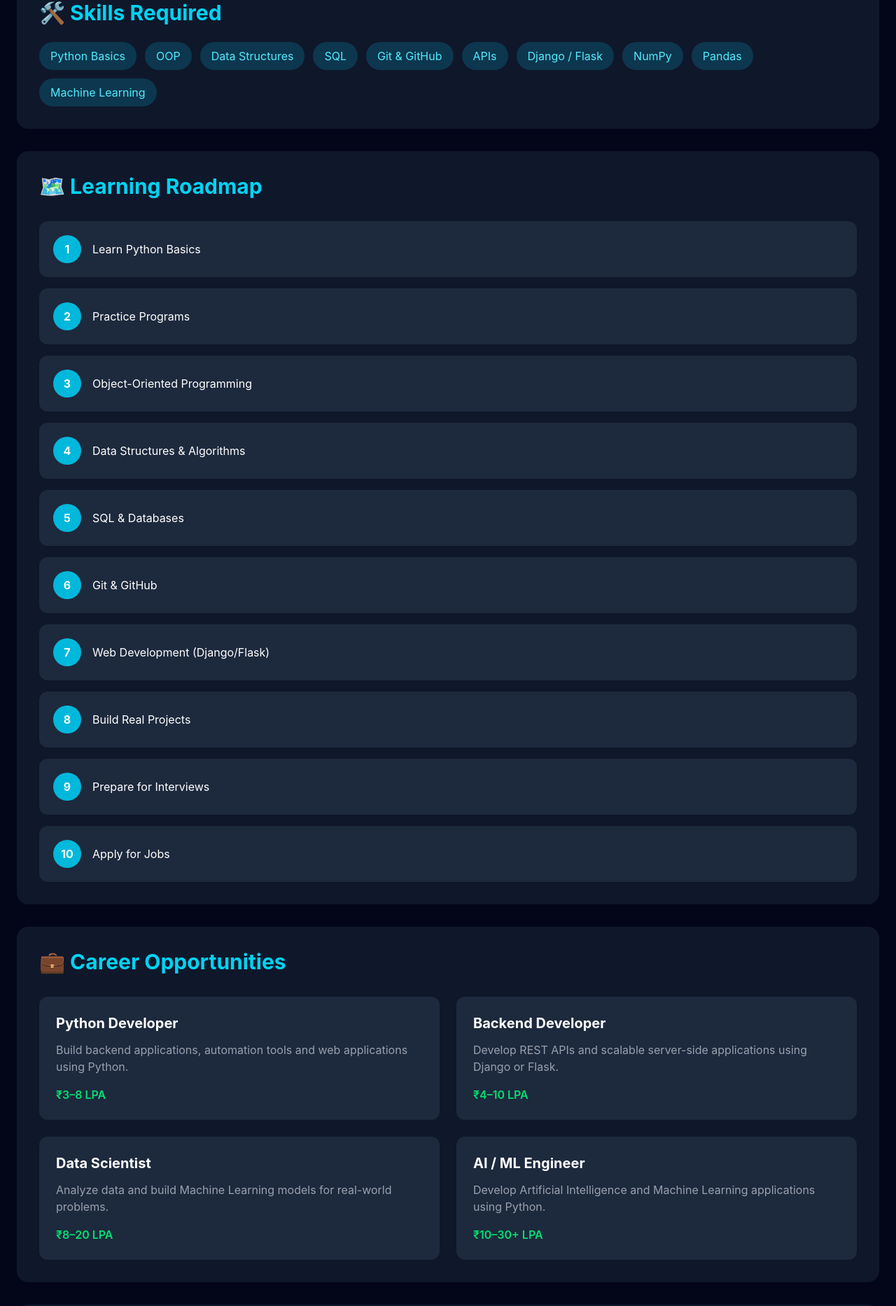
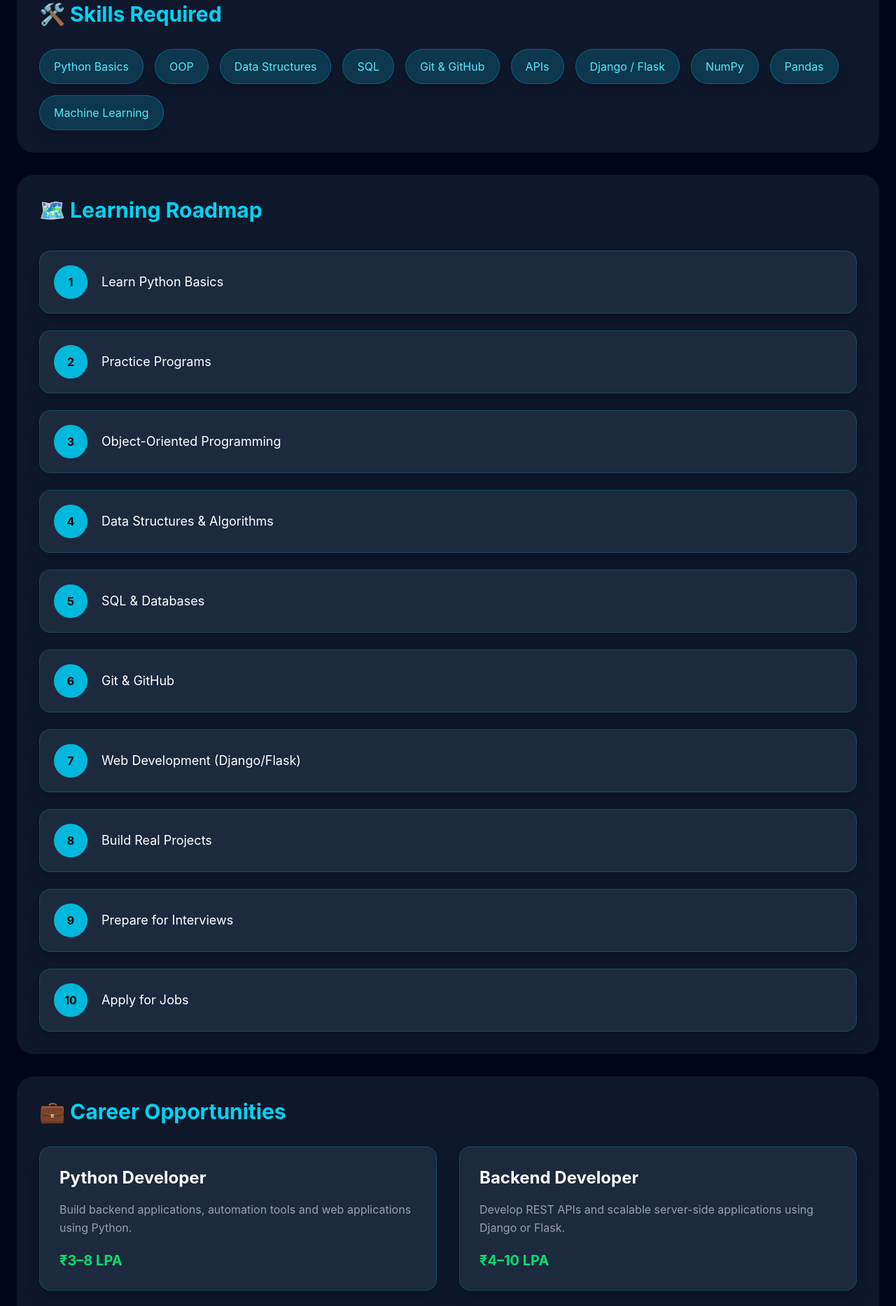
Before and after one commit to goggiharsha-oss/CodeCareer-AI, a React (Vite) app: page /python in a window 1280 px wide. Shown: the part 597-2463 px from the top of the page at 70% size. Built offline with nearby package versions, Linux system fonts and the light colour scheme.

Commit message:
Add premium 3D card animations for Python page

```diff
--- /dev/null
+++ b/src/components/PremiumCard.jsx
@@ -0,0 +1,97 @@
+import { motion } from "framer-motion";
+import { useState } from "react";
+
+function PremiumCard({ children, className = "" }) {
+
+  const [rotate, setRotate] = useState({
+    x: 0,
+    y: 0,
+  });
+
+
+  const handleMove = (e) => {
+
+    const card = e.currentTarget;
+
+    const rect = card.getBoundingClientRect();
+
+
+    const x = e.clientX - rect.left;
+    const y = e.clientY - rect.top;
+
+
+    const rotateX = ((y / rect.height) - 0.5) * 15;
+    const rotateY = ((x / rect.width) - 0.5) * 15;
+
+
+    setRotate({
+      x: rotateX,
+      y: rotateY,
+    });
+
+  };
+
+
+  return (
+
+    <motion.div
+
+      onMouseMove={handleMove}
+
+
+      onMouseLeave={() =>
+        setRotate({
+          x:0,
+          y:0
+        })
+      }
+
+
+      animate={{
+        rotateX: rotate.x,
+        rotateY: rotate.y,
+      }}
+
+
+      whileHover={{
+        scale:1.05,
+        y:-10
+      }}
+
+
+      transition={{
+        type:"spring",
+        stiffness:200,
+        damping:15
+      }}
+
+
+      style={{
+        transformStyle:"preserve-3d",
+        perspective:1000
+      }}
+
+
+      className={`
+        bg-slate-800
+        rounded-2xl
+        border
+        border-cyan-400/20
+        shadow-xl
+        hover:shadow-cyan-500/40
+        transition
+        ${className}
+      `}
+
+    >
+
+      {children}
+
+    </motion.div>
+
+  );
+
+}
+
+
+export default PremiumCard;
--- a/src/pages/Python.jsx
+++ b/src/pages/Python.jsx
@@ -1,6 +1,10 @@
 import { Link } from "react-router-dom";
+import { motion } from "framer-motion";
+import PremiumCard from "../components/PremiumCard";
+
 
 function Python() {
+
   const skills = [
     "Python Basics",
     "OOP",
@@ -13,6 +17,7 @@ function Python() {
     "Pandas",
     "Machine Learning",
   ];
+
 
   const roadmap = [
     "Learn Python Basics",
@@ -27,6 +32,7 @@ function Python() {
     "Apply for Jobs",
   ];
 
+
   const companies = [
     "Google",
     "Microsoft",
@@ -38,35 +44,63 @@ function Python() {
     "Zoho",
   ];
 
+
   const careers = [
     {
-      role: "Python Developer",
-      salary: "₹3–8 LPA",
-      desc: "Build backend applications, automation tools and web applications using Python.",
+      role:"Python Developer",
+      salary:"₹3–8 LPA",
+      desc:"Build backend applications, automation tools and web applications using Python."
     },
+
     {
-      role: "Backend Developer",
-      salary: "₹4–10 LPA",
-      desc: "Develop REST APIs and scalable server-side applications using Django or Flask.",
+      role:"Backend Developer",
+      salary:"₹4–10 LPA",
+      desc:"Develop REST APIs and scalable server-side applications using Django or Flask."
     },
+
     {
-      role: "Data Scientist",
-      salary: "₹8–20 LPA",
-      desc: "Analyze data and build Machine Learning models for real-world problems.",
+      role:"Data Scientist",
+      salary:"₹8–20 LPA",
+      desc:"Analyze data and build Machine Learning models for real-world problems."
     },
+
     {
-      role: "AI / ML Engineer",
-      salary: "₹10–30+ LPA",
-      desc: "Develop Artificial Intelligence and Machine Learning applications using Python.",
-    },
+      role:"AI / ML Engineer",
+      salary:"₹10–30+ LPA",
+      desc:"Develop Artificial Intelligence and Machine Learning applications using Python."
+    }
   ];
 
+
+
   return (
-    <div className="min-h-screen bg-slate-950 text-white">
 
-      {/* Header */}
+    <motion.div
+
+      initial={{
+        opacity:0
+      }}
+
+      animate={{
+        opacity:1
+      }}
+
+      transition={{
+        duration:0.8
+      }}
+
+      className="min-h-screen bg-slate-950 text-white"
+
+    >
+
+
+
+      {/* HEADER */}
+
       <div className="bg-slate-900 border-b border-slate-800">
+
         <div className="max-w-7xl mx-auto px-6 py-8">
+
 
           <Link
             to="/"
@@ -75,170 +109,535 @@ function Python() {
             ← Back to Home
           </Link>
 
-          <h1 className="text-5xl font-bold mt-6">
+
+
+          <motion.h1
+
+            initial={{
+              opacity:0,
+              y:50
+            }}
+
+            animate={{
+              opacity:1,
+              y:0
+            }}
+
+            transition={{
+              duration:0.8
+            }}
+
+            className="text-5xl font-bold mt-6"
+
+          >
             🐍 Python Programming
-          </h1>
+
+          </motion.h1>
+
+
 
           <p className="text-gray-400 mt-4 text-lg">
+
             Python is one of the most popular programming languages used in
             AI, Machine Learning, Data Science, Automation,
             Web Development, Cyber Security and Software Development.
+
           </p>
 
+
         </div>
+
       </div>
+
+
+
+
 
       <div className="max-w-7xl mx-auto px-6 py-12">
 
-        {/* Salary */}
-        <div className="bg-slate-900 rounded-2xl p-8 mb-8">
+
+
+        {/* SALARY */}
+
+
+        <section className="bg-slate-900 rounded-3xl p-8 mb-8">
+
 
           <h2 className="text-3xl font-bold text-cyan-400">
+
             💰 Salary
+
           </h2>
+
+
 
           <div className="grid md:grid-cols-3 gap-6 mt-8">
 
-            <div className="bg-slate-800 p-6 rounded-xl">
-              <h3 className="font-bold">Fresher</h3>
+
+
+            <PremiumCard className="p-6">
+
+              <h3 className="font-bold">
+                Fresher
+              </h3>
+
               <p className="text-3xl text-green-400 mt-3">
                 ₹3–6 LPA
               </p>
-            </div>
 
-            <div className="bg-slate-800 p-6 rounded-xl">
-              <h3 className="font-bold">Experienced</h3>
+            </PremiumCard>
+
+
+
+
+            <PremiumCard className="p-6">
+
+              <h3 className="font-bold">
+                Experienced
+              </h3>
+
               <p className="text-3xl text-yellow-400 mt-3">
                 ₹8–18 LPA
               </p>
-            </div>
 
-            <div className="bg-slate-800 p-6 rounded-xl">
-              <h3 className="font-bold">Senior</h3>
+            </PremiumCard>
+
+
+
+
+            <PremiumCard className="p-6">
+
+              <h3 className="font-bold">
+                Senior
+              </h3>
+
               <p className="text-3xl text-cyan-400 mt-3">
                 ₹20+ LPA
               </p>
-            </div>
 
-          </div>
-        </div>
+            </PremiumCard>
 
-        {/* Skills */}
-        <div className="bg-slate-900 rounded-2xl p-8 mb-8">
 
-          <h2 className="text-3xl font-bold text-cyan-400">
-            🛠 Skills Required
-          </h2>
-
-          <div className="flex flex-wrap gap-3 mt-6">
-            {skills.map((skill) => (
-              <span
-                key={skill}
-                className="bg-cyan-500/20 text-cyan-300 px-4 py-2 rounded-full"
-              >
-                {skill}
-              </span>
-            ))}
-          </div>
-
-        </div>
-                {/* Roadmap */}
-        <div className="bg-slate-900 rounded-2xl p-8 mb-8">
-
-          <h2 className="text-3xl font-bold text-cyan-400">
-            🗺 Learning Roadmap
-          </h2>
-
-          <div className="space-y-4 mt-8">
-
-            {roadmap.map((step, index) => (
-              <div
-                key={index}
-                className="bg-slate-800 p-5 rounded-xl flex items-center gap-4"
-              >
-
-                <div className="w-10 h-10 rounded-full bg-cyan-500 flex items-center justify-center font-bold">
-                  {index + 1}
-                </div>
-
-                <p>{step}</p>
-
-              </div>
-            ))}
 
           </div>
 
-        </div>
+
+        </section>
+                {/* SKILLS */}
+
+        <section className="bg-slate-900 rounded-3xl p-8 mb-8">
 
 
-        {/* Career Opportunities */}
-        <div className="bg-slate-900 rounded-2xl p-8 mb-8">
+          <h2 className="text-3xl font-bold text-cyan-400">
 
-          <h2 className="text-3xl font-bold text-cyan-400">
-            💼 Career Opportunities
+            🛠 Skills Required
+
           </h2>
 
 
-          <div className="grid md:grid-cols-2 gap-6 mt-8">
 
-            {careers.map((career) => (
+          <div className="flex flex-wrap gap-4 mt-8">
 
-              <div
-                key={career.role}
-                className="bg-slate-800 rounded-xl p-6"
+
+            {skills.map((skill,index)=>(
+
+
+              <motion.div
+
+                key={skill}
+
+                initial={{
+                  opacity:0,
+                  scale:0.5
+                }}
+
+                whileInView={{
+                  opacity:1,
+                  scale:1
+                }}
+
+                viewport={{
+                  once:true
+                }}
+
+                transition={{
+                  delay:index*0.05
+                }}
+
+                whileHover={{
+                  scale:1.15,
+                  rotateZ:3
+                }}
+
+                className="
+                bg-cyan-500/20
+                border
+                border-cyan-400/30
+                text-cyan-300
+                px-5
+                py-3
+                rounded-full
+                cursor-pointer
+                shadow-lg
+                hover:shadow-cyan-500/40
+                "
+
               >
 
-                <h3 className="text-xl font-bold">
-                  {career.role}
-                </h3>
+                {skill}
 
-                <p className="text-gray-400 mt-3">
-                  {career.desc}
-                </p>
 
-                <p className="text-green-400 font-semibold mt-4">
-                  {career.salary}
-                </p>
+              </motion.div>
 
-              </div>
 
             ))}
 
+
           </div>
 
-        </div>
+
+        </section>
 
 
-        {/* Companies */}
-        <div className="bg-slate-900 rounded-2xl p-8">
+
+
+
+
+
+        {/* ROADMAP */}
+
+
+        <section className="bg-slate-900 rounded-3xl p-8 mb-8">
+
 
           <h2 className="text-3xl font-bold text-cyan-400">
-            🏢 Top Companies
+
+            🗺 Learning Roadmap
+
           </h2>
 
 
-          <div className="grid md:grid-cols-4 gap-5 mt-8">
 
-            {companies.map((company) => (
 
-              <div
-                key={company}
-                className="bg-slate-800 rounded-xl p-6 text-center font-semibold hover:bg-cyan-600 transition"
+          <div className="mt-10 space-y-6 relative">
+
+
+
+            {roadmap.map((step,index)=>(
+
+
+              <motion.div
+
+
+                key={index}
+
+
+                initial={{
+                  opacity:0,
+                  x:-80
+                }}
+
+
+                whileInView={{
+                  opacity:1,
+                  x:0
+                }}
+
+
+                viewport={{
+                  once:true
+                }}
+
+
+                transition={{
+                  duration:0.5,
+                  delay:index*0.1
+                }}
+
+
               >
-                {company}
-              </div>
+
+
+
+                <PremiumCard className="p-5 flex items-center gap-5">
+
+
+                  <motion.div
+
+                    whileHover={{
+                      rotate:360
+                    }}
+
+                    transition={{
+                      duration:0.5
+                    }}
+
+                    className="
+                    w-12
+                    h-12
+                    rounded-full
+                    bg-cyan-500
+                    flex
+                    items-center
+                    justify-center
+                    font-bold
+                    text-black
+                    "
+
+                  >
+
+                    {index+1}
+
+
+                  </motion.div>
+
+
+
+                  <p className="text-lg">
+
+                    {step}
+
+                  </p>
+
+
+
+                </PremiumCard>
+
+
+
+              </motion.div>
+
 
             ))}
 
+
           </div>
 
-        </div>
+
+        </section>
+                {/* CAREER OPPORTUNITIES */}
+
+
+        <section className="bg-slate-900 rounded-3xl p-8 mb-8">
+
+
+          <h2 className="text-3xl font-bold text-cyan-400">
+
+            💼 Career Opportunities
+
+          </h2>
+
+
+
+          <div className="grid md:grid-cols-2 gap-8 mt-8">
+
+
+            {careers.map((career,index)=>(
+
+
+              <motion.div
+
+                key={career.role}
+
+                initial={{
+                  opacity:0,
+                  y:50
+                }}
+
+                whileInView={{
+                  opacity:1,
+                  y:0
+                }}
+
+                viewport={{
+                  once:true
+                }}
+
+                transition={{
+                  delay:index*0.15
+                }}
+
+              >
+
+
+                <PremiumCard className="p-7 h-full">
+
+
+                  <motion.h3
+
+                    whileHover={{
+                      x:8
+                    }}
+
+                    className="text-2xl font-bold text-white"
+
+                  >
+
+                    {career.role}
+
+                  </motion.h3>
+
+
+
+
+                  <p className="text-gray-400 mt-4 leading-relaxed">
+
+                    {career.desc}
+
+                  </p>
+
+
+
+
+                  <motion.p
+
+                    whileHover={{
+                      scale:1.1
+                    }}
+
+                    className="
+                    text-green-400
+                    font-bold
+                    text-xl
+                    mt-5
+                    "
+
+                  >
+
+                    {career.salary}
+
+                  </motion.p>
+
+
+
+                </PremiumCard>
+
+
+              </motion.div>
+
+
+            ))}
+
+
+          </div>
+
+
+        </section>
+
+
+
+
+
+
+
+        {/* TOP COMPANIES */}
+
+
+
+        <section className="bg-slate-900 rounded-3xl p-8 mb-8">
+
+
+          <h2 className="text-3xl font-bold text-cyan-400">
+
+            🏢 Top Companies
+
+          </h2>
+
+
+
+
+          <div className="grid md:grid-cols-4 gap-6 mt-8">
+
+
+            {companies.map((company,index)=>(
+
+
+              <motion.div
+
+                key={company}
+
+
+                initial={{
+                  opacity:0,
+                  scale:0.7
+                }}
+
+
+                whileInView={{
+                  opacity:1,
+                  scale:1
+                }}
+
+
+                viewport={{
+                  once:true
+                }}
+
+
+                transition={{
+                  delay:index*0.1
+                }}
+
+
+              >
+
+
+
+                <PremiumCard className="p-6 text-center">
+
+
+                  <motion.div
+
+                    animate={{
+                      y:[0,-6,0]
+                    }}
+
+                    transition={{
+                      duration:2,
+                      repeat:Infinity,
+                      delay:index*0.2
+                    }}
+
+                    className="
+                    font-bold
+                    text-lg
+                    "
+
+                  >
+
+                    {company}
+
+
+                  </motion.div>
+
+
+
+                </PremiumCard>
+
+
+
+              </motion.div>
+
+
+            ))}
+
+
+          </div>
+
+
+        </section>
+
 
 
       </div>
 
-    </div>
+
+    </motion.div>
+
+
   );
+
 }
 
+
 export default Python;
```
